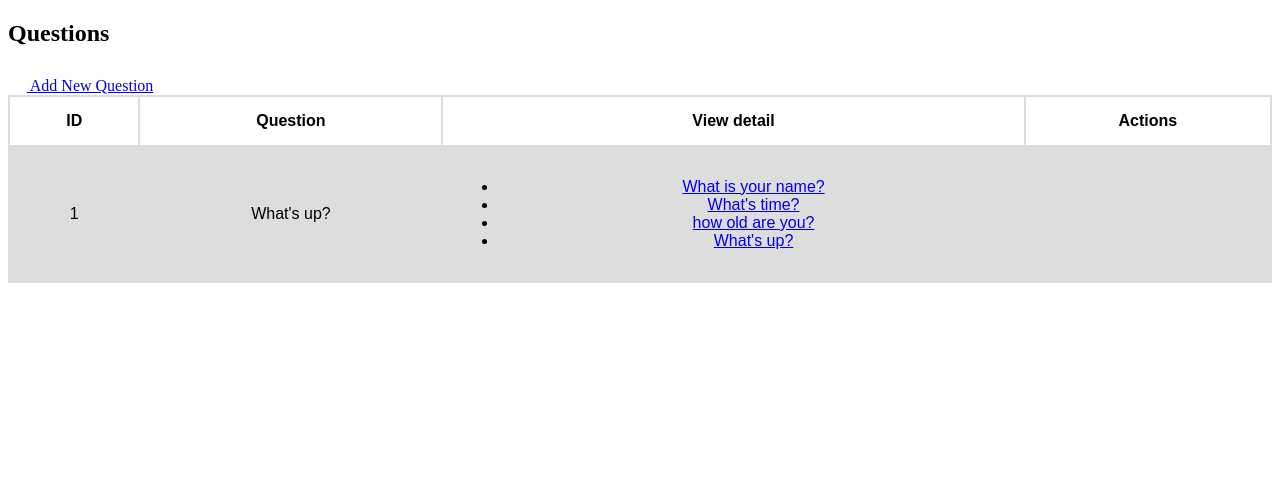
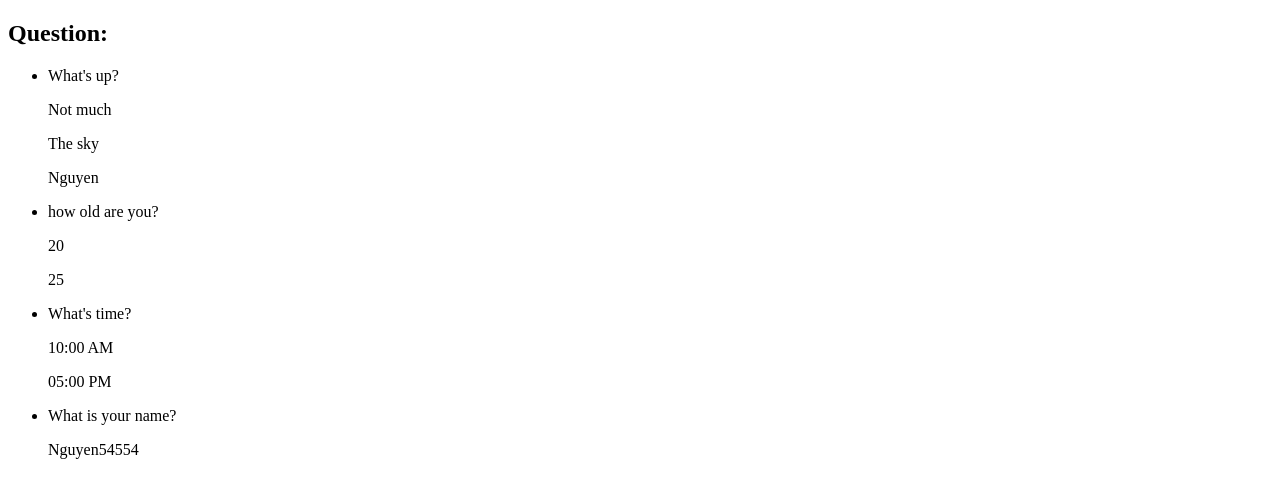
Before and after one commit to DoThaoNguyenn/Web1, a Django app: page / in a window 1280 px wide. Shown: the top 498 px of the page. Run offline with Django 4.2, Linux system fonts and the light colour scheme; data comes from the database, SQL or seed files in the repository; both versions use the stored data as it was after the commit.

Commit message:
view list question

```diff
--- a/mysite/polls/admin.py
+++ b/mysite/polls/admin.py
@@ -1,5 +1,6 @@
 from django.contrib import admin
 
-from .models import Question
+from .models import Question, Choice
 
 admin.site.register(Question)
+admin.site.register(Choice)
--- a/mysite/polls/models.py
+++ b/mysite/polls/models.py
@@ -15,7 +15,7 @@ class Question(models.Model):
 
 
 class Choice(models.Model):
-    question = models.ForeignKey(Question, on_delete=models.CASCADE)
+    question = models.ForeignKey(Question,related_name='question_related', on_delete=models.CASCADE)
     choice_text = models.CharField(max_length=200)
     votes = models.IntegerField(default=0)
 
--- a/mysite/polls/templates/polls/detail.html
+++ b/mysite/polls/templates/polls/detail.html
@@ -3,7 +3,7 @@
     <fieldset>
         <legend><h1>{{ question.question_text }}</h1></legend>
         {% if error_message %}<p><strong>{{ error_message }}</strong></p>{% endif %}
-        {% for choice in question.choice_set.all %}
+        {% for choice in question.Choice.all() %}
             <input type="radio" name="choice" id="choice{{ forloop.counter }}" value="{{ choice.id }}">
             <label for="choice{{ forloop.counter }}">{{ choice.choice_text }}</label><br>
         {% endfor %}
--- a/mysite/polls/templates/polls/index.html
+++ b/mysite/polls/templates/polls/index.html
@@ -8,59 +8,32 @@
     <p>No polls are available.</p>
 {% endif %} -->
 
+
+
 <!DOCTYPE html>
-<html>
+<html lang="en">
 <head>
-    <link rel="stylesheet" href="https://fonts.googleapis.com/icon?family=Material+Icons">
-<style>
-table {
-  font-family: arial, sans-serif;
-  border-collapse: collapse;
-  width: 100%;
-}
-
-td, th {
-  border:2px solid #dddddd;
-  text-align: center;
-  padding: 15px;
-}
-
-tr:nth-child(even) {
-  background-color: #dddddd;
-}
-</style>
+    <meta charset="UTF-8">
+    <meta http-equiv="X-UA-Compatible" content="IE=edge">
+    <meta name="viewport" content="width=device-width, initial-scale=1.0">
+    <title>Question</title>
 </head>
 <body>
 
-<h2>Questions</h2>
+    <h2>Question:</h2>
+    <ul>
+      <!-- {% for question in qs %}
+        <li>{{ question.question_text }}</li>
 
-<table>
-    <div class="col-xs-6">
-        <a href="#addQuestionModal" class="btn btn-success" data-toggle="modal"><i class="material-icons">&#xE147;</i> <span>Add New Question</span></a>
-    </div>
-  <tr>
-    <th>ID</th>
-    <th>Question</th>
-    <th>View detail</th>
-    <th>Actions</th>
-  </tr>
-</td>
-<td>1</td>
-<td>What's up?</td>
-<td>{% if latest_question_list %}
-    <ul>
-    {% for question in latest_question_list %}
-        <li><a href="{% url 'polls:detail' question.id %}">{{ question.question_text }}</a></li>
-    {% endfor %}
+      {% endfor %}  -->
+
+      {% for question in qs %}
+        <li>{{ question.question_text }}</li>
+        <!-- <li>{{ question.question_related.all }}</li> -->
+        {% for x in question.question_related.all %}
+        <p>{{ x.choice_text }}</p>
+        {% endfor %}
+      {% endfor %}
     </ul>
-{% else %}
-    <p>No polls are available.</p>
-{% endif %}</td>
-<td>
-    <a href="#editQuestionModal" class="edit" data-toggle="modal"><i class="material-icons" data-toggle="tooltip" title="Edit">&#xE254;</i></a>
-    <a href="#deleteQuestionModal" class="delete" data-toggle="modal"><i class="material-icons" data-toggle="tooltip" title="Delete">&#xE872;</i></a>
-</td>
-</table>
-
 </body>
 </html>
--- a/mysite/polls/views.py
+++ b/mysite/polls/views.py
@@ -6,15 +6,29 @@ from django.urls import reverse
 from .models import Choice, Question
 
 
+# def index(request):
+#     latest_question_list = Question.objects.order_by('-pub_date')[:5]
+#     context = {'latest_question_list': latest_question_list}
+#     return render(request, 'polls/index.html', context)
+
 def index(request):
-    latest_question_list = Question.objects.order_by('-pub_date')[:5]
-    context = {'latest_question_list': latest_question_list}
-    return render(request, 'polls/index.html', context)
+    list_question = Question.objects.all()
+    # list_choice = Choice.objects.all()
 
+    for question in list_question:
+        print(question)
+        Choice.objects.filter(question=question.id)
+
+    context = {'qs': list_question}
+    # context = {'ch': list_choice}
+    return render(request,"polls/index.html",context )
 
 def detail(request, question_id):
     question = get_object_or_404(Question, pk=question_id)
-    return render(request, 'polls/detail.html', {'question': question})
+    choices = Choice.objects.filter(question=question_id)
+    print(choices.values())
+
+    return render(request, 'polls/detail.html', {'question': question, 'choices': choices})
 
 def results(request, question_id):
     question = get_object_or_404(Question, pk=question_id)
@@ -37,3 +51,10 @@ def vote(request, question_id):
         # with POST data. This prevents data from being posted twice if a
         # user hits the Back button.
         return HttpResponseRedirect(reverse('polls:results', args=(question.id,)))
+
+
+# def index(request):
+#     myname='abc'
+#     thongtin=['sdt','cccd','dchi']
+#     context={"name":myname, "tt": thongtin}
+#     return render(request,'polls/index.html',context)
```
Also changed, not shown: mysite/db.sqlite3.
